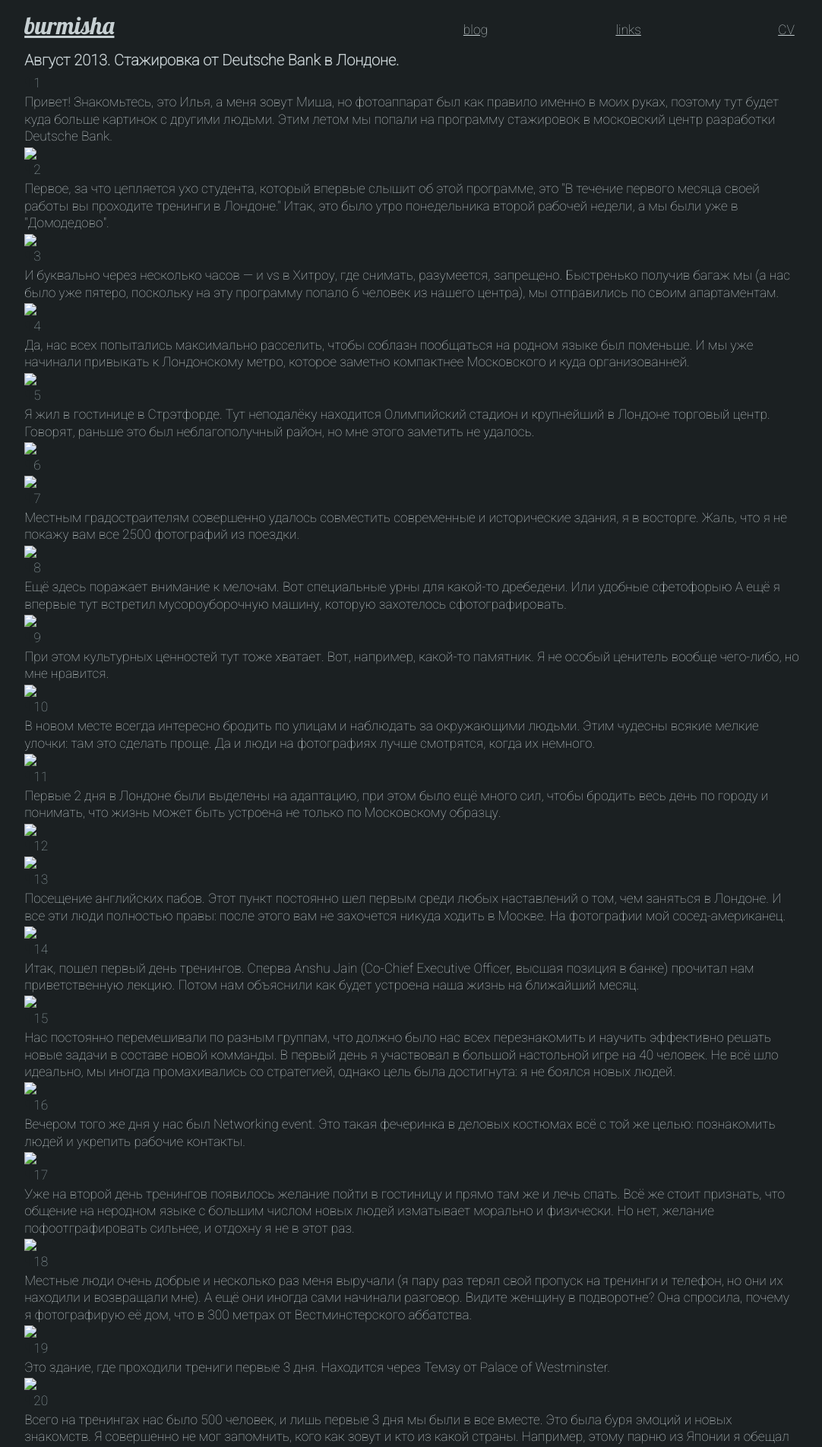
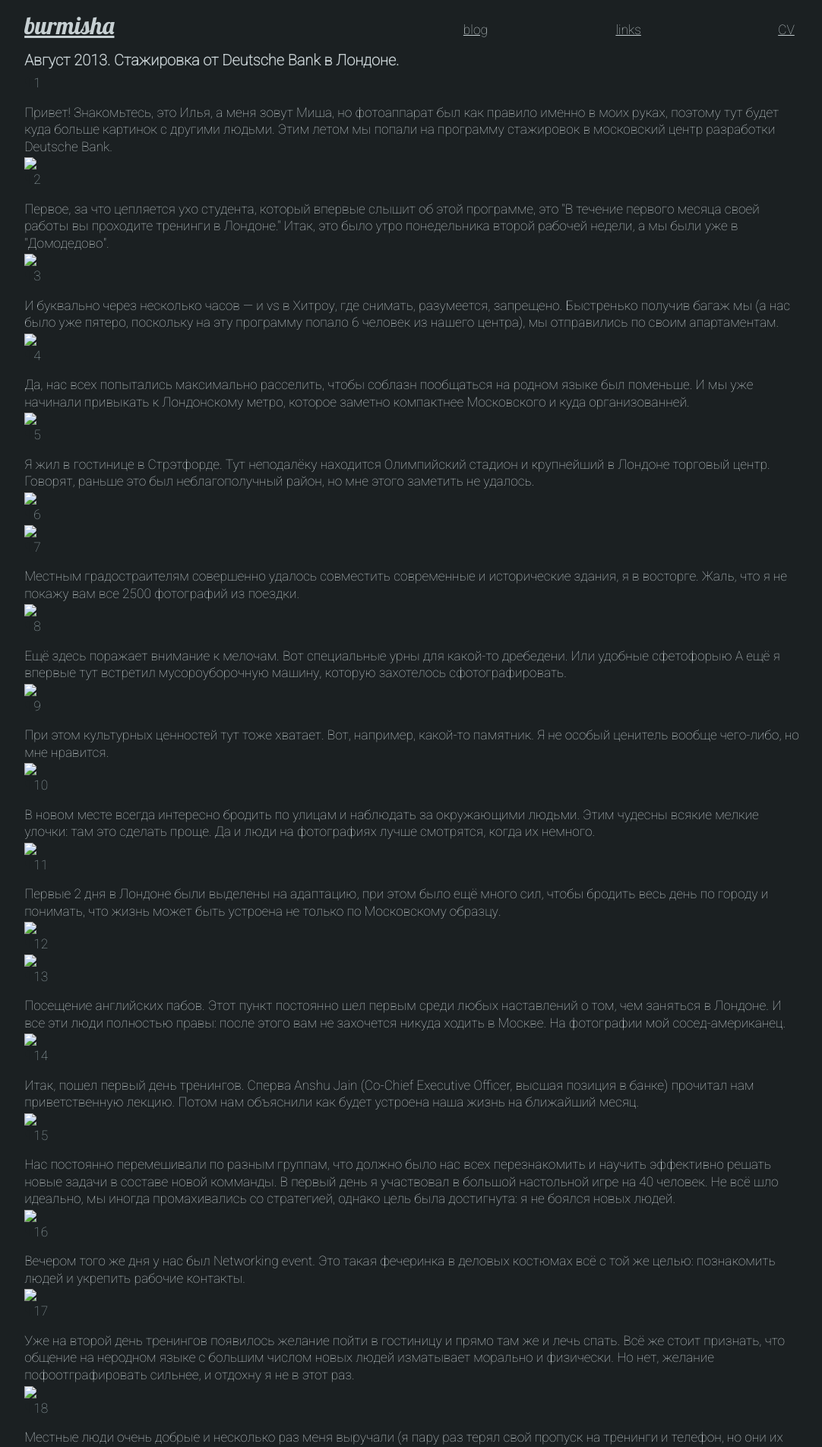
Before and after one commit to burmisha/burmisha.github.io, a Jekyll site: the page built from db/index.html, in a window 1280 px wide. Shown: the top 1904 px of the page at 76% size, without its empty margins (98-1180 px from the left). Built offline with Jekyll 4.4.1, drawn with Linux system fonts in a browser that asks for light colours; Markdown is read by kramdown in place of the engine named in the settings.

Commit message:
fix margins for caption

```diff
--- a/css/colortheme.css
+++ b/css/colortheme.css
@@ -249,8 +249,8 @@ a.enumeration:hover .hidden {
 }
 .caption,
 .story {
-  margin-top: 10pt;
   max-width: 1080px;
+  margin: 12pt auto 1px;
 }
 div.pagination {
   float: left;
--- a/css/colortheme.less.css
+++ b/css/colortheme.less.css
@@ -200,8 +200,8 @@ a.enumeration {
 }
 
 .caption, .story {
-	margin-top: 10pt;
 	max-width: 1080px;
+	margin: 12pt auto 1px;
 }
 
 div.pagination {
--- a/css/photos.css
+++ b/css/photos.css
@@ -1,5 +1,6 @@
-img.bigphoto, div.photo_group, div.caption {
-	margin: 2pt auto;
+img.bigphoto, div.photo_group {
+	margin: 0 auto;
+	padding: 2px 0px;
 }
 
 div.photo_group {
```
